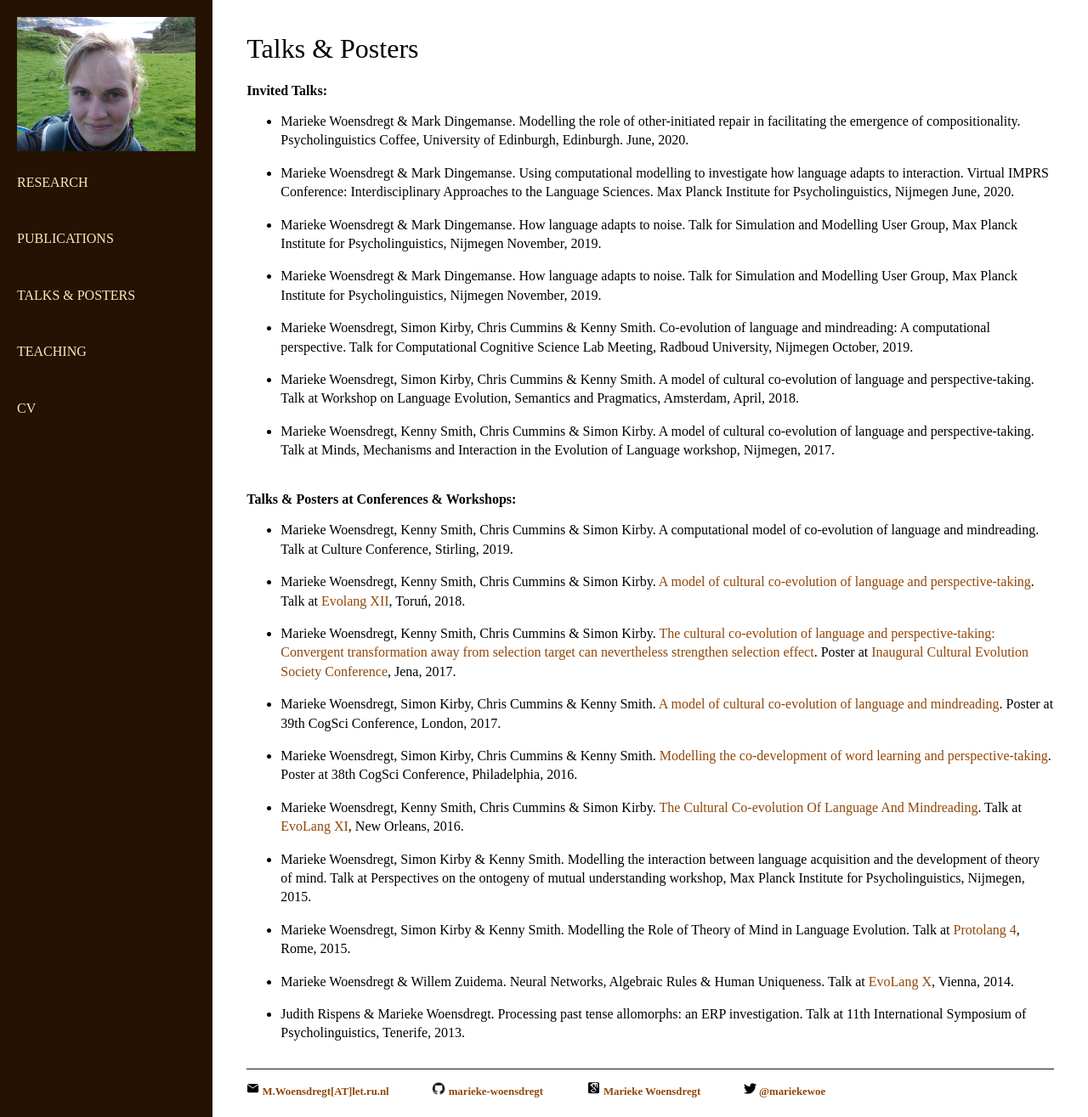
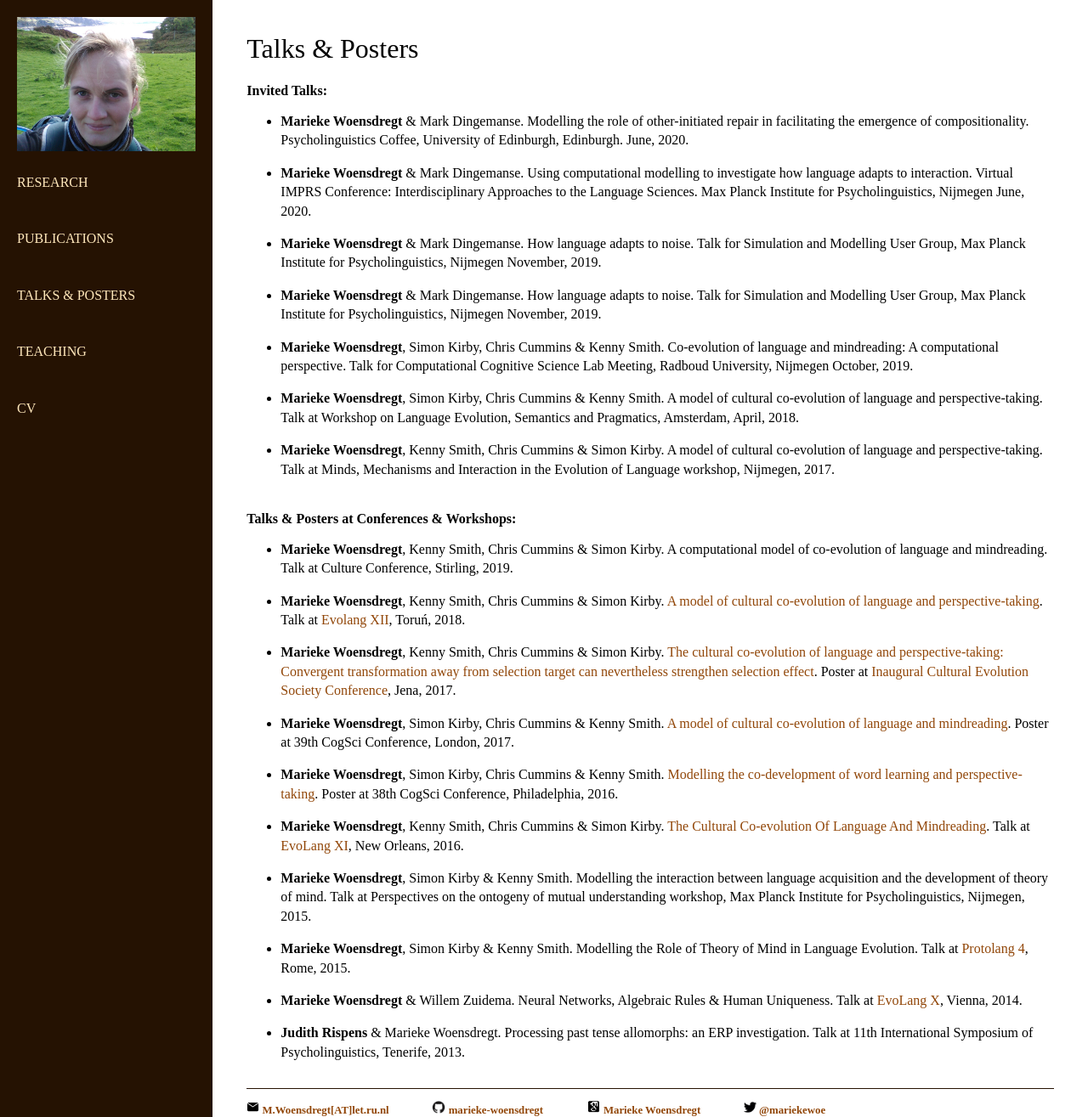
Before and after one commit to marieke-woensdregt/marieke-woensdregt.github.io, a Jekyll site: the page built from talks_n_posters/index.html, in a window 1280 px wide and 1315 px high. Shown: the whole window at 85% size. Built offline with Jekyll 4.4.1, drawn with Linux system fonts in a browser that asks for light colours.

Commit message:
Update index.html

```diff
--- a/talks_n_posters/index.html
+++ b/talks_n_posters/index.html
@@ -8,32 +8,32 @@ title: talks_n_posters
 		<h3> Invited Talks: </h3>
 		<ul>
 
-			<li><p> Marieke Woensdregt &amp; Mark Dingemanse.
+			<li><p> <b>Marieke Woensdregt</b> &amp; Mark Dingemanse.
 				Modelling the role of other-initiated repair in facilitating the emergence of compositionality.
 				Psycholinguistics Coffee, University of Edinburgh, Edinburgh.
 				June, 2020. </p></li>
-			<li><p> Marieke Woensdregt &amp; Mark Dingemanse.
+			<li><p> <b>Marieke Woensdregt</b> &amp; Mark Dingemanse.
 				Using computational modelling to investigate how language adapts to interaction.
 				Virtual IMPRS Conference: Interdisciplinary Approaches to the Language Sciences.
 				Max Planck Institute for Psycholinguistics, Nijmegen
 				June, 2020. </p></li>
-			<li><p> Marieke Woensdregt &amp; Mark Dingemanse.
+			<li><p> <b>Marieke Woensdregt</b> &amp; Mark Dingemanse.
 				How language adapts to noise.
 				Talk for Simulation and Modelling User Group, Max Planck Institute for Psycholinguistics, Nijmegen
 				November, 2019. </p></li>
-			<li><p> Marieke Woensdregt &amp; Mark Dingemanse.
+			<li><p> <b>Marieke Woensdregt</b> &amp; Mark Dingemanse.
 				How language adapts to noise.
 				Talk for Simulation and Modelling User Group, Max Planck Institute for Psycholinguistics, Nijmegen
 				November, 2019. </p></li>
-			<li><p> Marieke Woensdregt, Simon Kirby, Chris Cummins &amp; Kenny Smith.
+			<li><p> <b>Marieke Woensdregt</b>, Simon Kirby, Chris Cummins &amp; Kenny Smith.
 				Co-evolution of language and mindreading: A computational perspective.
 				Talk for Computational Cognitive Science Lab Meeting, Radboud University, Nijmegen
 				October, 2019. </p></li>
-			<li><p> Marieke Woensdregt, Simon Kirby, Chris Cummins &amp; Kenny Smith.
+			<li><p> <b>Marieke Woensdregt</b>, Simon Kirby, Chris Cummins &amp; Kenny Smith.
 				A model of cultural co-evolution of language and perspective-taking.
 				Talk at Workshop on Language Evolution, Semantics and Pragmatics,
 				Amsterdam, April, 2018. </p></li>
-			<li><p class="bottom-one"> Marieke Woensdregt, Kenny Smith, Chris Cummins &amp; Simon Kirby.
+			<li><p class="bottom-one"> <b>Marieke Woensdregt</b>, Kenny Smith, Chris Cummins &amp; Simon Kirby.
 				A model of cultural co-evolution of language and perspective-taking.
 				Talk at Minds, Mechanisms and Interaction in the Evolution of Language workshop,
 				Nijmegen, 2017. </p></li>
@@ -41,44 +41,44 @@ title: talks_n_posters
 
 		<h3> Talks &amp Posters at Conferences &amp Workshops: </h3>
 		<ul>
-			<li><p> Marieke Woensdregt, Kenny Smith, Chris Cummins &amp; Simon Kirby.
+			<li><p> <b>Marieke Woensdregt</b>, Kenny Smith, Chris Cummins &amp; Simon Kirby.
 				A computational model of co-evolution of language and mindreading</a>.
 				Talk at Culture Conference, Stirling, 2019. </p></li>
-			<li><p> Marieke Woensdregt, Kenny Smith, Chris Cummins &amp; Simon Kirby.
+			<li><p> <b>Marieke Woensdregt</b>, Kenny Smith, Chris Cummins &amp; Simon Kirby.
 				<a href="http://evolang.org/torun/proceedings/papertemplate.html?p=202">
 				A model of cultural co-evolution of language and perspective-taking</a>.
 				Talk at
 				<a href="https://evolang.cles.umk.pl/">Evolang XII</a>,
 				Toruń, 2018. </p></li>
-			<li><p> Marieke Woensdregt, Kenny Smith, Chris Cummins &amp; Simon Kirby.
+			<li><p> <b>Marieke Woensdregt</b>, Kenny Smith, Chris Cummins &amp; Simon Kirby.
 				<a href="https://guidebook.com/guide/92067/poi/8360673/">
 				The cultural co-evolution of language and perspective-taking: Convergent transformation away from selection target can nevertheless strengthen selection effect</a>.
 				Poster at
 				<a href="https://www.shh.mpg.de/cescjena2017">Inaugural Cultural Evolution Society Conference</a>,
 				Jena, 2017. </p></li>
-			<li><p> Marieke Woensdregt, Simon Kirby, Chris Cummins &amp; Kenny Smith.
+			<li><p> <b>Marieke Woensdregt</b>, Simon Kirby, Chris Cummins &amp; Kenny Smith.
 				<a href="https://mindmodeling.org/cogsci2017/papers/0897/index.html">A model of cultural co-evolution of language and mindreading</a>.
 				Poster at 39th CogSci Conference,
 				London, 2017. </p></li>
-			<li><p> Marieke Woensdregt, Simon Kirby, Chris Cummins &amp; Kenny Smith.
+			<li><p> <b>Marieke Woensdregt</b>, Simon Kirby, Chris Cummins &amp; Kenny Smith.
 				<a href="https://mindmodeling.org/cogsci2016/papers/0222/paper0222.pdf">Modelling the co-development of word learning and perspective-taking</a>.
 				Poster at 38th CogSci Conference,
 				Philadelphia, 2016. </p></li>
-			<li><p> Marieke Woensdregt, Kenny Smith, Chris Cummins &amp; Simon Kirby.
+			<li><p> <b>Marieke Woensdregt</b>, Kenny Smith, Chris Cummins &amp; Simon Kirby.
 				<a href="http://evolang.org/neworleans/papers/84.html">The Cultural Co-evolution Of Language And Mindreading</a>.
 				Talk at <a href="http://www.evolang.org/content/evolang-11-new-orleans">EvoLang XI</a>,
 				New Orleans, 2016. </p></li>
-			<li><p> Marieke Woensdregt, Simon Kirby &amp; Kenny Smith.
+			<li><p> <b>Marieke Woensdregt</b>, Simon Kirby &amp; Kenny Smith.
 				Modelling the interaction between language acquisition and the development of theory of mind.
 				Talk at Perspectives on the ontogeny of mutual understanding workshop,
 				Max Planck Institute for Psycholinguistics, Nijmegen, 2015. </p></li>
-			<li><p> Marieke Woensdregt, Simon Kirby &amp; Kenny Smith.
+			<li><p> <b>Marieke Woensdregt</b>, Simon Kirby &amp; Kenny Smith.
 				Modelling the Role of Theory of Mind in Language Evolution.
 				Talk at <a href="http://protolang.org/rome/">Protolang 4</a>,
 				Rome, 2015. </p></li>
-			<li><p> Marieke Woensdregt &amp; Willem Zuidema. Neural Networks, Algebraic Rules &amp; Human Uniqueness.
+			<li><p> <b>Marieke Woensdregt</b> &amp; Willem Zuidema. Neural Networks, Algebraic Rules &amp; Human Uniqueness.
 				Talk at <a href="https://evolangx.univie.ac.at/">EvoLang X</a>, Vienna, 2014. </p></li>
-			<li><p> Judith Rispens &amp; Marieke Woensdregt. Processing past tense allomorphs: an ERP investigation.
+			<li><p> <b>Judith Rispens</b> &amp; Marieke Woensdregt. Processing past tense allomorphs: an ERP investigation.
 				Talk at 11th International Symposium of Psycholinguistics,
 				Tenerife, 2013. </p></li>
 		</ul>
```
